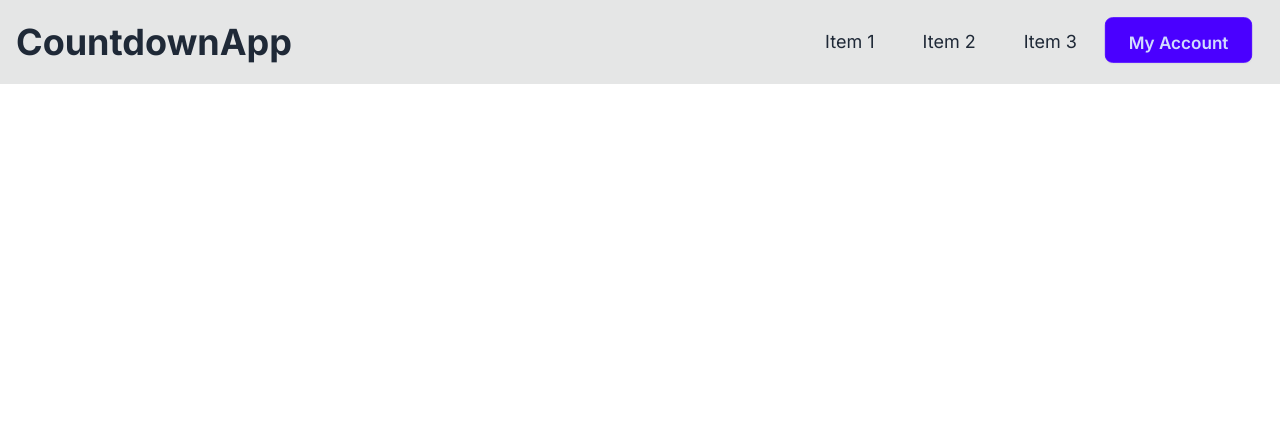
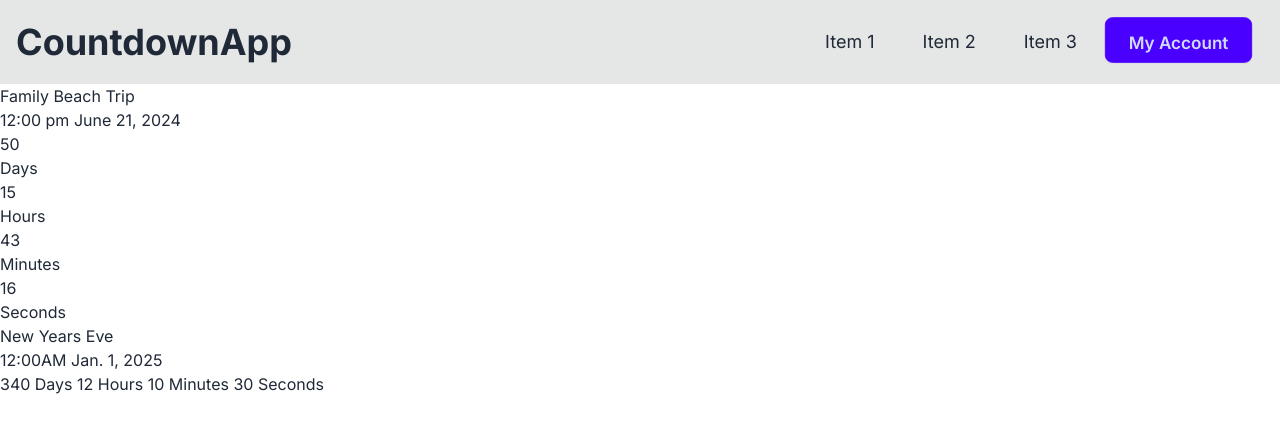
Before and after one commit to matthew-talamantes/CountDownApp, a Next.js app in the folder frontend/: page / in a window 1280 px wide. Shown: the top 432 px of the page. Built offline with nearby package versions, Linux system fonts and the light colour scheme.

Commit message:
Build out some basic countdown functionality

```diff
--- a/frontend/src/app/page.tsx
+++ b/frontend/src/app/page.tsx
@@ -1,9 +1,13 @@
 import Navbar from "@/components/Navbar";
+import FavoriteCounts from "@/components/FavoriteCounts";
 
 export default function Home() {
   return (
     <>
       <Navbar />
+      <main>
+        <FavoriteCounts />
+      </main>
     </>
   );
 }
--- /dev/null
+++ b/frontend/src/components/FavoriteCounts.tsx
@@ -0,0 +1,37 @@
+import FocusCountdown from "@/components/FocusCountdown";
+
+
+export default function FavoriteCounts() {
+
+    const favoriteCount = {
+        title: "Family Beach Trip",
+        dateTime: "2024-06-21T08:00:00.00-04:00",
+        description: "Beach trip with the family.",
+        created_at: "2024-06-21T13:12:24.604664-04:00",
+        created_by: "user1",
+        updated_at: null,
+        updated_by: null,
+        public_link: false,
+        shared_with: [],
+    };
+
+
+    return (
+        <div>
+            <section id="favorite-count">
+                <FocusCountdown title={favoriteCount.title} dateTime={favoriteCount.dateTime} />
+            </section>
+            <section id="favorite-counts">
+                <article>
+                    <div>
+                        <h3>New Years Eve</h3>
+                        <h5>12:00AM Jan. 1, 2025</h5>
+                    </div>
+                    <div>
+                        <h3>340 Days 12 Hours 10 Minutes 30 Seconds</h3>
+                    </div>
+                </article>
+            </section>
+        </div>
+    );
+}
--- /dev/null
+++ b/frontend/src/components/FocusCountdown.tsx
@@ -0,0 +1,39 @@
+"use client";
+
+import React from 'react';
+import getTwelveHourTime from '@/utils/getTwelveHourTime';
+import MONTHS from '@/utils/months';
+import useCountdown from '@/utils/useCountdown';
+
+export default function FocusCountdown({ title, dateTime }) {
+    const date = new Date(Date.parse(dateTime));
+    const { sign, daysLeft, hoursLeft, minutesLeft, secondsLeft } = useCountdown(date);
+    // console.log(sign);
+    return (
+        <article>
+            <div>
+                <h3>{title}</h3>
+                <h4>{getTwelveHourTime(date)} {MONTHS[date.getMonth()]} {date.getDate()}, {date.getFullYear()}</h4>
+            </div>
+            <div>
+                {sign === '-' && (<div><h1>{sign}</h1></div>)}
+                <div>
+                    <h1>{daysLeft}</h1>
+                    <p>Days</p>
+                </div>
+                <div>
+                    <h1>{hoursLeft}</h1>
+                    <p>Hours</p>
+                </div>
+                <div>
+                    <h1>{minutesLeft}</h1>
+                    <p>Minutes</p>
+                </div>
+                <div>
+                    <h1>{secondsLeft}</h1>
+                    <p>Seconds</p>
+                </div>
+            </div>
+        </article>
+    );
+}
--- a/frontend/src/components/Navbar.tsx
+++ b/frontend/src/components/Navbar.tsx
@@ -19,7 +19,7 @@ export default function Navbar() {
             <div className="navbar-end">
                 <div className="dropdown dropdown-end">
                     <div tabIndex="0" role="button" className="btn btn-ghost lg:hidden">
-                        <svg xmlns="http://www.w3.org/2000/svg" class="h-5 w-5" fill="none" viewBox="0 0 24 24" stroke="currentColor"><path stroke-linecap="round" stroke-linejoin="round" stroke-width="2" d="M4 6h16M4 12h8m-8 6h16" /></svg>
+                        <svg xmlns="http://www.w3.org/2000/svg" className="h-5 w-5" fill="none" viewBox="0 0 24 24" stroke="currentColor"><path strokeLinecap="round" strokeLinejoin="round" strokeWidth="2" d="M4 6h16M4 12h8m-8 6h16" /></svg>
                     </div>
                     <nav tabIndex="0" className="dropdown-content mt-3 z-[1] shadow bg-base-300 rounded-box w-52">
                         {menu}
--- /dev/null
+++ b/frontend/src/utils/getTwelveHourTime.ts
@@ -0,0 +1,9 @@
+const getTwelveHourTime = (date: Date) => {
+    const hours = date.getHours();
+    const minutes = date.getMinutes();
+    const ampm = hours >= 12 ? 'pm' : 'am';
+    const twelveHour = hours % 12 || 12;
+    return `${twelveHour}:${minutes < 10 ? '0' : ''}${minutes} ${ampm}`;
+};
+
+export default getTwelveHourTime;
--- /dev/null
+++ b/frontend/src/utils/months.ts
@@ -0,0 +1,3 @@
+const MONTHS = ['January', 'February', 'March', 'April', 'May', 'June', 'July', 'August', 'September', 'October', 'November', 'December'];
+
+export default MONTHS;
--- /dev/null
+++ b/frontend/src/utils/useCountdown.ts
@@ -0,0 +1,29 @@
+"use client";
+import { useEffect, useState } from "react";
+
+export default function useCountdown(dateTime: Date) {
+    const [now, setNow] = useState(new Date());
+    const [sign, setSign] = useState('');
+    const [daysLeft, setDaysLeft] = useState(0);
+    const [hoursLeft, setHoursLeft] = useState(0);
+    const [minutesLeft, setMinutesLeft] = useState(0);
+    const [secondsLeft, setSecondsLeft] = useState(0);
+
+    useEffect(() => {
+        const interval = setInterval(() => {
+            setNow(new Date());
+            if (dateTime - now < 0) {
+                setSign('-');
+            } else {
+                setSign('+');
+            }
+            setDaysLeft(Math.floor(Math.abs((dateTime - now) / (1000 * 60 * 60 * 24))));
+            setHoursLeft(Math.floor(Math.abs((dateTime - now) / (1000 * 60 * 60) % 24)));
+            setMinutesLeft(Math.floor(Math.abs((dateTime - now) / (1000 * 60) % 60)));
+            setSecondsLeft(Math.floor(Math.abs((dateTime - now) / 1000 % 60)));
+        }, 1000);
+        return () => clearInterval(interval);
+    });
+
+    return { sign: sign, daysLeft: daysLeft, hoursLeft: hoursLeft, minutesLeft: minutesLeft, secondsLeft: secondsLeft };
+}
```
